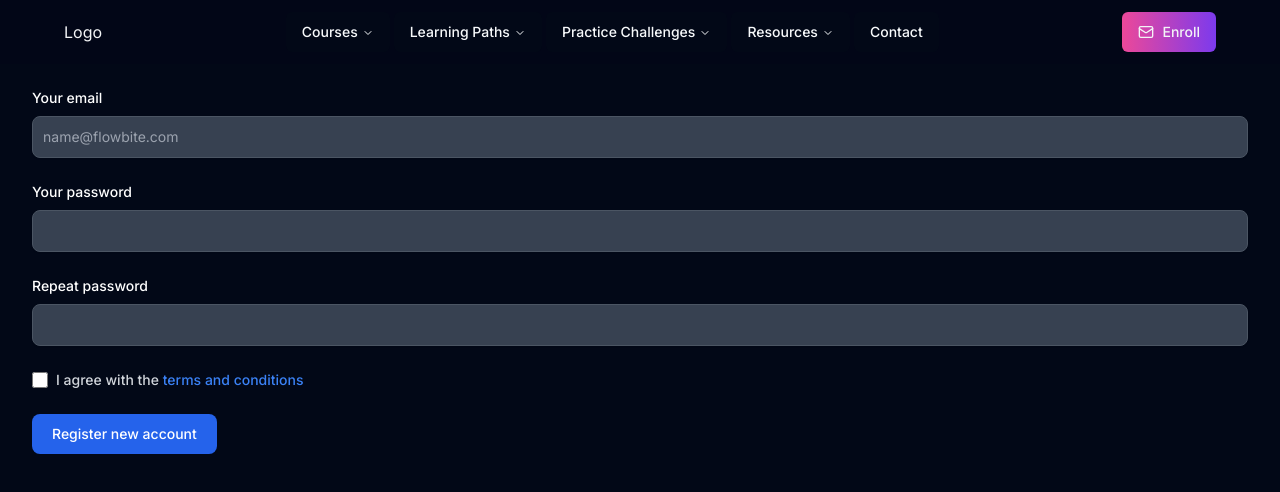
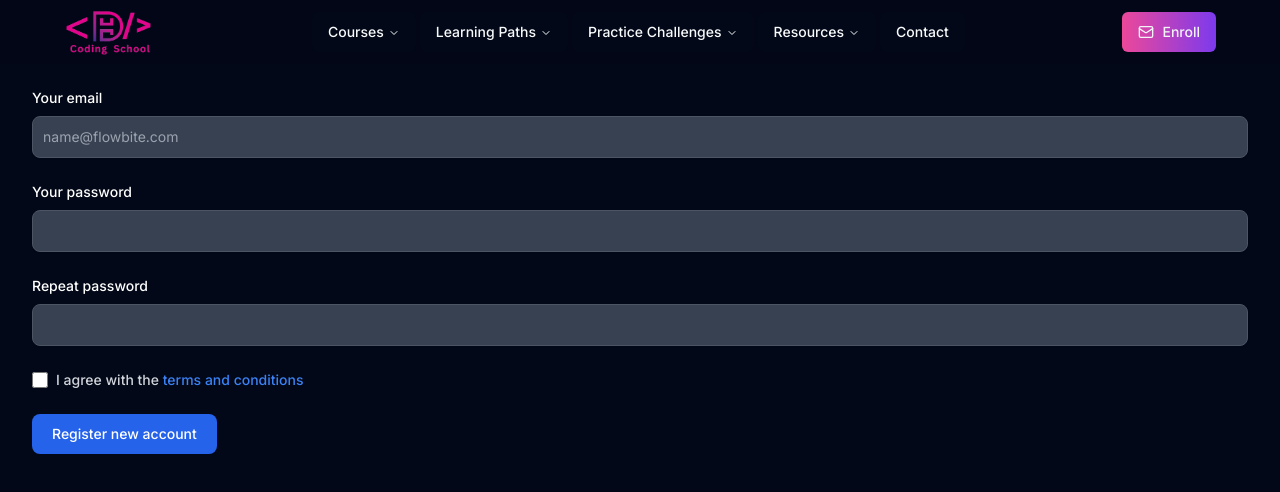
Before and after one commit to MUKE-coder/desishub-coding-school, a Next.js app: page /dashboard in a window 1280 px wide. Shown: the top 492 px of the page. Built offline with nearby package versions, Linux system fonts and the light colour scheme.

Commit message:
added logo

```diff
--- a/app/page.js
+++ b/app/page.js
@@ -35,7 +35,7 @@ export default function Home() {
         </div> */}
         <FeaturedLanguages />
       </div>
-      <FindOut />
+      {/* <FindOut /> */}
       <StudentTypes />
     </section>
   );
--- a/components/Header.jsx
+++ b/components/Header.jsx
@@ -56,7 +56,14 @@ export default function Header() {
   ];
   return (
     <div className="flex justify-between items-center px-16 py-8 w-full top-0 fixed h-14 bg-slate-950 z-50">
-      <h2 className="text-gray-100">Logo</h2>
+      {/* <h2 className="text-gray-100">Logo</h2> */}
+      <Link href="/">
+        <img
+          src="logo-red.png"
+          className="h-14"
+          alt="desishub coding school logo"
+        />
+      </Link>
       <NavigationMenu>
         <NavigationMenuList>
           <NavigationMenuItem>
--- a/components/Hero.jsx
+++ b/components/Hero.jsx
@@ -7,7 +7,7 @@ export default function Hero() {
   return (
     <div className="grid grid-cols-1 lg:grid-cols-2 lg:gap-10 items-start">
       <div className=" p-2 pb-20 md:pb-10 flex flex-col justify-center items-start lg:pt-10 xl:max-w-xl">
-        <h1 className="text-[1.7rem] sm:text-4xl lg:text-[3rem] md:font-extrabold lg:leading-[3.2rem] font-bold text-white leading-10">
+        <h1 className="text-[1.8rem] sm:text-4xl lg:text-[3rem] md:font-extrabold lg:leading-[3.2rem] font-bold text-white leading-8 md:leading-10">
           <span className="text-green-400">Learning</span> to{" "}
           <span className="text-pink-500">Code</span> has never been easier
         </h1>
@@ -16,14 +16,14 @@ export default function Hero() {
           employers expect from a developer in one place. No worries if you have
           never written code before.
         </p>
-        <div className="flex flex-wrap gap-3">
+        <div className="block lg:flex flex-wrap gap-3 mx-auto space-y-4 md:space-y-0">
           <Link
             href="#"
-            className=" text-white bg-gradient-to-r from-purple-500 via-purple-600 to-purple-700 hover:bg-gradient-to-br focus:ring-4 focus:outline-none focus:ring-purple-300 dark:focus:ring-purple-800 shadow-lg shadow-purple-500/50 dark:shadow-lg dark:shadow-purple-800/80 font-medium rounded-lg text-sm md:text-xl px-5 py-2.5 md:py-4 text-center mr-2 mb-2"
+            className="block text-white bg-gradient-to-r from-purple-500 via-purple-600 to-purple-700 hover:bg-gradient-to-br focus:ring-4 focus:outline-none focus:ring-purple-300 dark:focus:ring-purple-800 shadow-lg shadow-purple-500/50 dark:shadow-lg dark:shadow-purple-800/80 font-medium rounded-lg text-sm md:text-xl px-5 py-2.5 md:py-4 text-center mr-2 mb-2"
           >
             View All Courses
           </Link>
-          <button className=" text-gray-900 bg-gradient-to-r from-lime-200 via-lime-400 to-lime-500 hover:bg-gradient-to-br focus:ring-4 focus:outline-none focus:ring-lime-300 dark:focus:ring-lime-800 font-medium rounded-lg text-sm md:text-xl px-5 py-2.5 md:py-4 text-center mr-2 mb-2">
+          <button className="block text-gray-900 bg-gradient-to-r from-lime-200 via-lime-400 to-lime-500 hover:bg-gradient-to-br focus:ring-4 focus:outline-none focus:ring-lime-300 dark:focus:ring-lime-800 font-medium rounded-lg text-sm md:text-xl px-5 py-2.5 md:py-4 text-center mr-2 mb-2">
             Take Our Career Quiz
           </button>
         </div>
--- a/components/StudentTypes.jsx
+++ b/components/StudentTypes.jsx
@@ -39,7 +39,7 @@ export default function StudentTypes() {
   ];
   return (
     <div className="bg-slate-900 py-8 sm:px-12 px-6">
-      <div className="grid grid-cols-1 md:grid-cols-2 gap-4">
+      <div className="grid grid-cols-1 md:grid-cols-2 gap-4 items-center">
         <div className="w-full flex flex-col gap-4  ">
           <h1 className="text-[1.65rem] sm:text-4xl lg:text-[3rem] md:font-extrabold lg:leading-[3.2rem] font-bold text-white leading-8 sm:leading-10">
             <span className="text-green-400">Learning</span> to{" "}
```
Also changed, not shown: public/logo-red.png (added).
